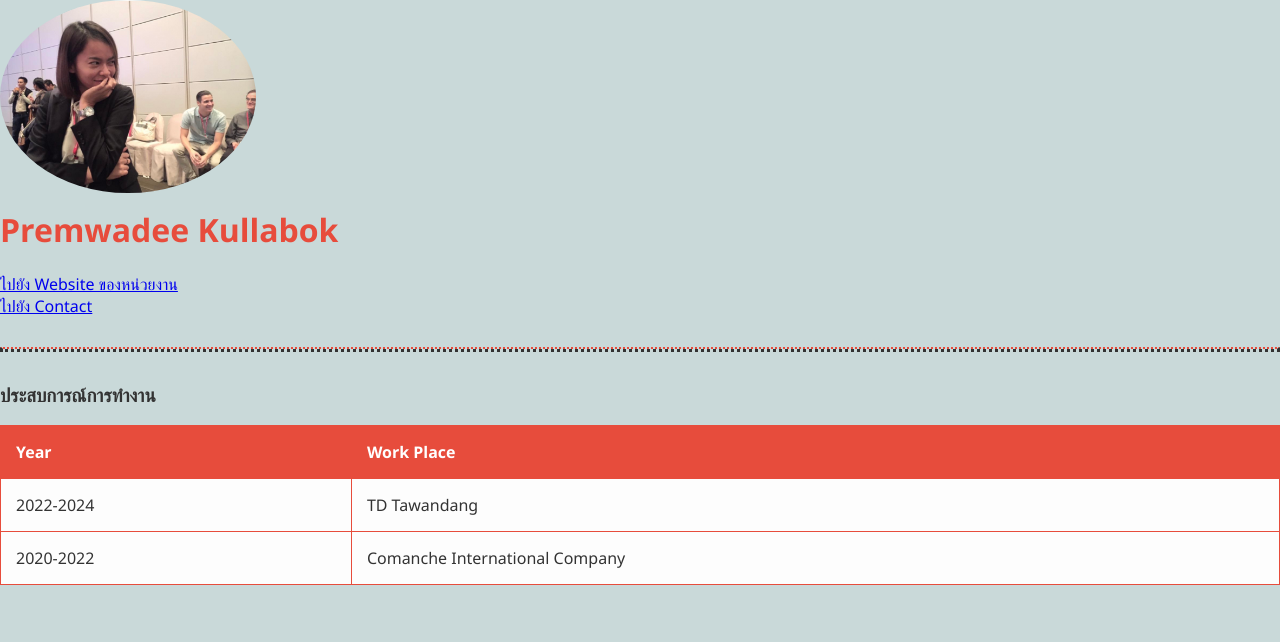
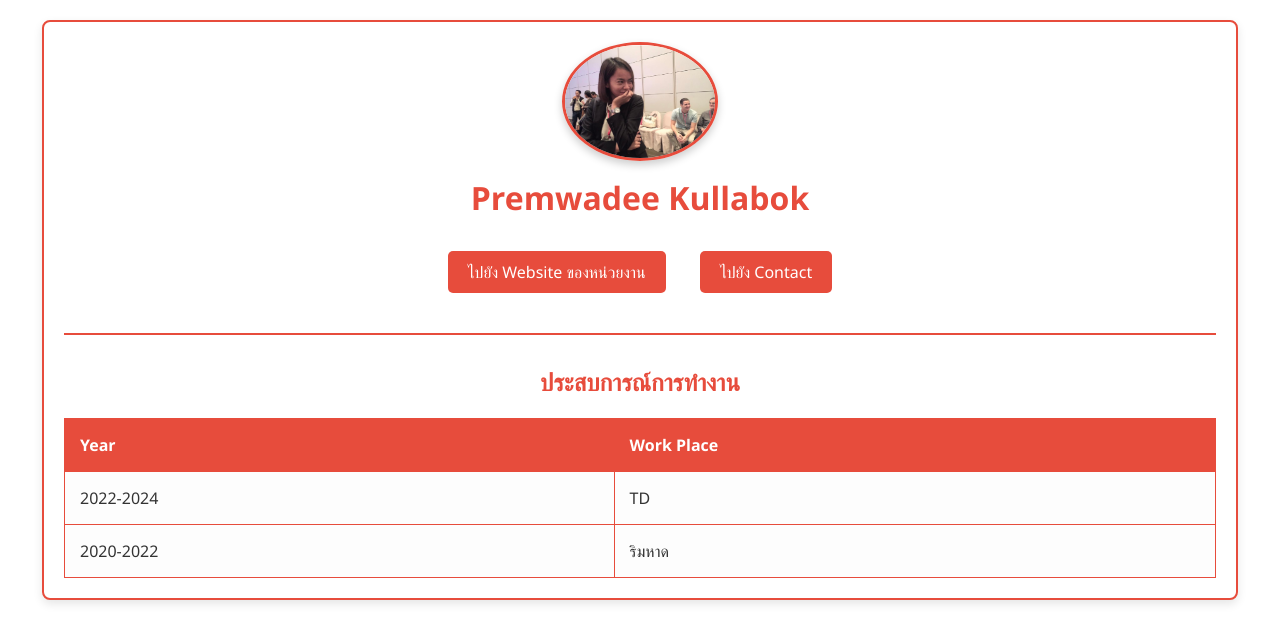
Before and after one commit to premwadee1992/mypage2024, a plain HTML site: page index.html in a window 1280 px wide. Drawn offline with Linux system fonts and the light colour scheme.

Commit message:
Add files via upload

```diff
--- a/index.html
+++ b/index.html
@@ -3,44 +3,41 @@
 <head>
     <meta charset="UTF-8">
     <meta name="viewport" content="width=device-width, initial-scale=1.0">
-    <title>Document</title>
+    <title>Profile Page</title>
     <link rel="stylesheet" href="styles.css">
 </head>
-<body style="background-color: rgb(201, 217, 217);">
-    <img src="profile.jpg" alt="" style="width: 20%; height: auto; border-radius: 50%;">
+<body>
+    <div class="container">
+        <div class="profile-box">
+            <img src="profile.jpg" alt="Profile Picture" class="profile-img">
             <h1>Premwadee Kullabok</h1>
-   <a href = "https://nest.tdshop.io/products/pre-order/pre-order-catalogs-list"> ไปยัง Website ของหน่วยงาน </a>
-   <br>
-   <a href="contact.html">ไปยัง Contact</a>
-<hr style="border-style: dotted;">
+        </div>
+        <div class="links-box">
+            <a href="https://nest.tdshop.io/products/pre-order/pre-order-catalogs-list" target="_blank" rel="noopener noreferrer">ไปยัง Website ของหน่วยงาน</a>
+            <a href="contact.html" target="_blank" rel="noopener noreferrer">ไปยัง Contact</a>
+        </div>
+        <hr>
+        <div class="experience-box">
             <h3>ประสบการณ์การทำงาน</h3>
- <!--
-   <ul>
-    <li>2022-2024  TD Tawandang</li>
-    <li>2020-2022  Comanche International Company</li>
-   </ul> -->
- <!--ทำให้ List นำเสนอเป็น Table-->
-
- <table >
+            <table>
                 <thead>
                     <tr>
-            <th>
-            Year
-            </th>
-             <th>
-            Work Place
-            </th>
+                        <th>Year</th>
+                        <th>Work Place</th>
                     </tr>
                 </thead>
-
+                <tbody>
                     <tr>
                         <td>2022-2024</td>
-        <td>TD Tawandang</td>
+                        <td>TD</td>
                     </tr>
                     <tr>
                         <td>2020-2022</td>
-        <td>Comanche International Company</td>
+                        <td>ริมหาด</td>
                     </tr>
+                </tbody>
             </table>
+        </div>
+    </div>
 </body>
 </html>
```
Lines whose indentation alone changed are shown as unchanged.
